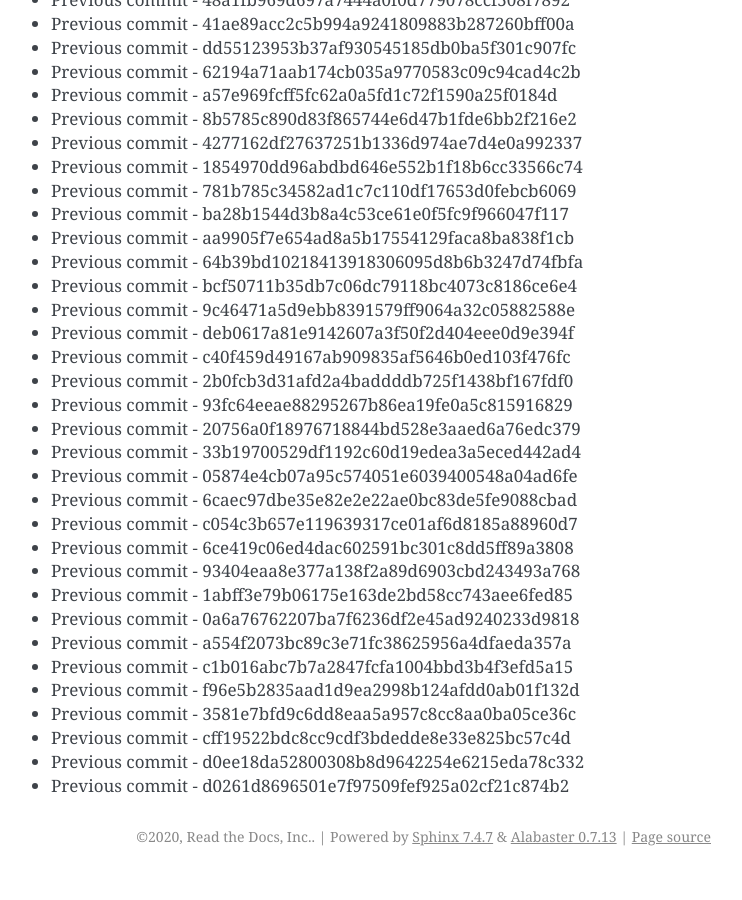
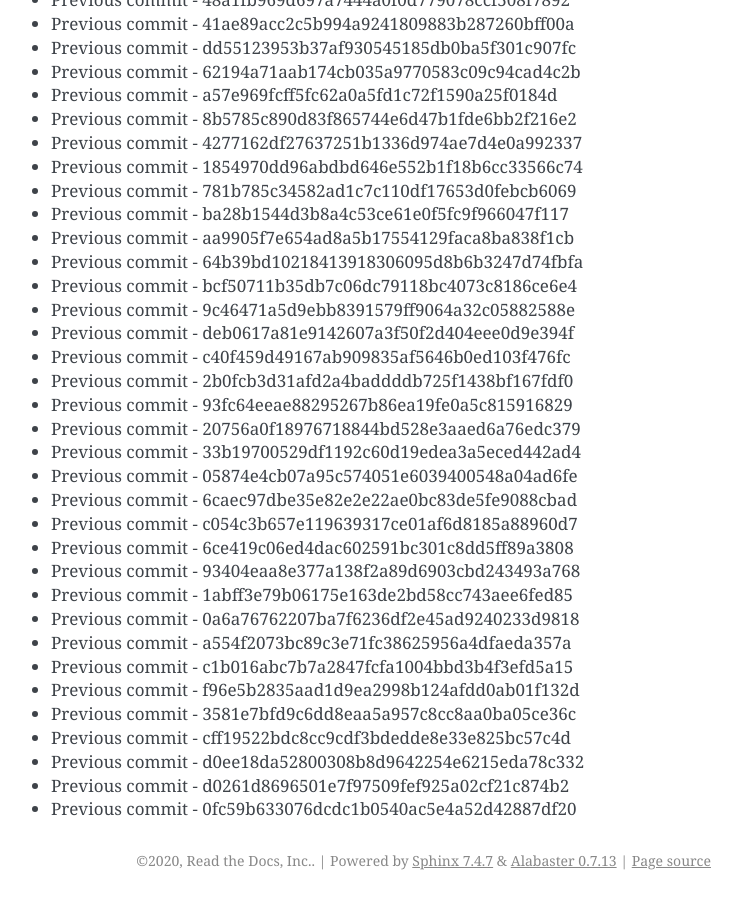
Before and after one commit to readthedocs/rtd-git-stresstest, a Sphinx documentation site: the page built from docs/updates.rst, in a window 1280 px wide and 900 px high, scrolled down 69809 px. Shown: the whole window, without its empty margins (399-1141 px from the left). Built offline with Sphinx 7.4.7, drawn with Linux system fonts in a browser that asks for light colours; before the commit the page ends 70685 px from its top, so only the background shows below that.

Commit message:
Generating commit from previous: 0fc59b633076dcdc1b0540ac5e4a52d42887df20

```diff
--- a/docs/updates.rst
+++ b/docs/updates.rst
@@ -2965,3 +2965,4 @@ It can be tested for any performance characteristics.
 * Previous commit - cff19522bdc8cc9cdf3bdedde8e33e825bc57c4d
 * Previous commit - d0ee18da52800308b8d9642254e6215eda78c332
 * Previous commit - d0261d8696501e7f97509fef925a02cf21c874b2
+* Previous commit - 0fc59b633076dcdc1b0540ac5e4a52d42887df20
```
